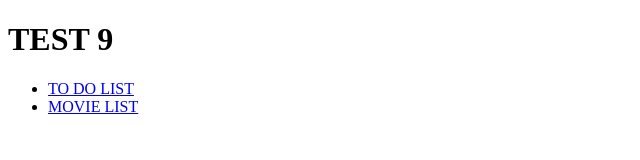
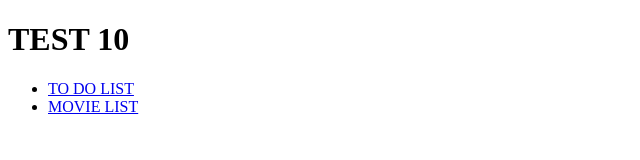
Before and after one commit to borah1019/test, a plain HTML site: page index.html in a window 1280 px wide. Shown: the full height of the page, 0-640 px from the left. Drawn offline with Linux system fonts and the light colour scheme.

Commit message:
2025-03-20 테스트 10

```diff
--- a/index.html
+++ b/index.html
@@ -7,7 +7,7 @@
   <title>Test</title>
 </head>
 <body>
-  <h1>TEST 9</h1>
+  <h1>TEST 10</h1>
   <ul class="projects_list">
     <li>
       <a href="./projects/toDoList/index.html">TO DO LIST</a>
```
